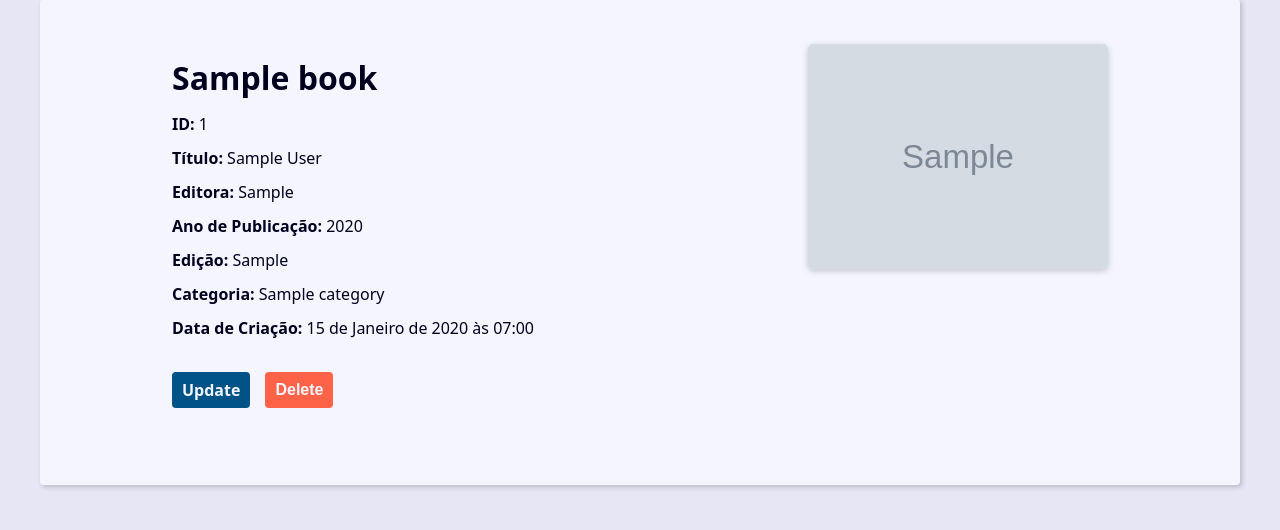
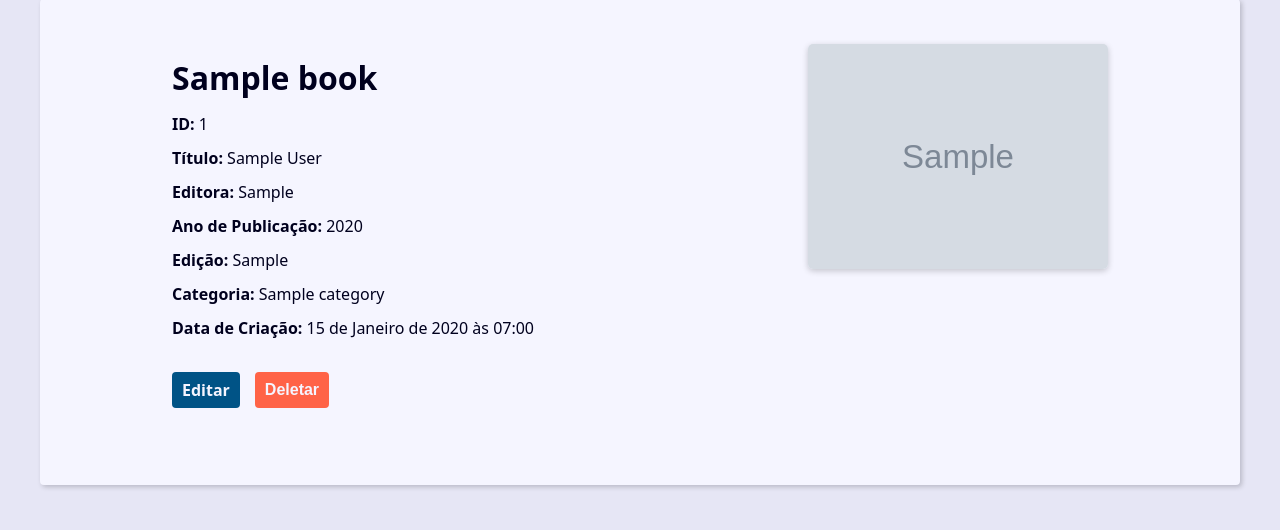
Before and after one commit to andrezittus/projeto-biblioteca, a Django app: page /book/1/ in a window 1280 px wide. Shown: the part 270-800 px from the top of the page. Run offline with Django 5.2, Linux system fonts and the light colour scheme; a user stored in the database is signed in; tables that the repository leaves empty hold one stand-in row (values such as "Sample post"); grey boxes marked "Sample" are stand-in pictures.

Commit message:
Envio projeto

```diff
--- a/books/templates/books/book.html
+++ b/books/templates/books/book.html
@@ -18,7 +18,7 @@
 
         <div class="book-links">
           {% if user == book.owner %}
-          <a class="btn btn-link" href="{% url 'books:update' book.id %}">Update</a>
+          <a class="btn btn-link" href="{% url 'books:update' book.id %}">Editar</a>
 
           <form action="{% url 'books:delete' book.id %}" method="POST">
             {% csrf_token %}
@@ -26,7 +26,7 @@
             <input type="hidden" name="confirmation" value="yes">
             <button class="btn btn-link btn-success" type="submit">Confirma?</button>
             {% else %}
-            <button class="btn btn-link btn-delete" type="submit">Delete</button>
+            <button class="btn btn-link btn-delete" type="submit">Deletar</button>
             {% endif %}
           </form>
           {% endif %}
```
